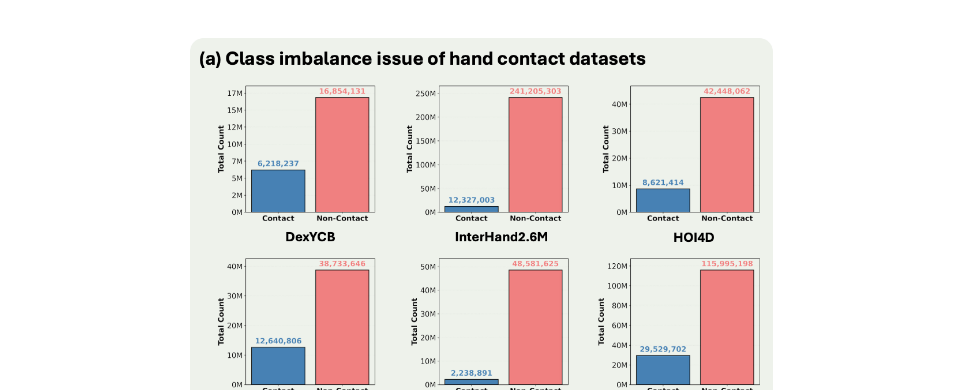
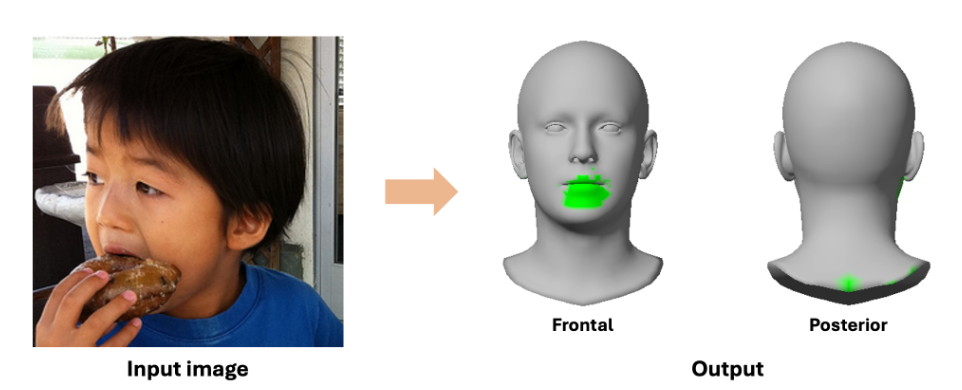
Before and after one commit to HECO-RELEASE/HECO-RELEASE.github.io, a plain HTML site: page index.html in a window 1280 px wide. Shown: the part 359-749 px from the top of the page, without its empty margins (158-1120 px from the left). Drawn offline with nearby package versions, Linux system fonts and the light colour scheme; some icons are missing; a web font is replaced by a local one.

Commit message:
Replace image source in hero section

```diff
--- a/index.html
+++ b/index.html
@@ -118,7 +118,7 @@
   <div class="container is-max-desktop">
     <div class="hero-body">
       <p style="text-align: center;">
-        <img src="./static/images/haco_challenges.png" style="max-height: 750px; height: auto;">
+        <img src="./static/images/teaser.png" style="max-height: 750px; height: auto;">
       </p>
       <h2 class="subtitle has-text-centered">
         <span class="dnerf">HACO</span> is a framework for dense hand contact estimation that addresses class and spatial imbalance challenges in training on large-scale datasets.
```
